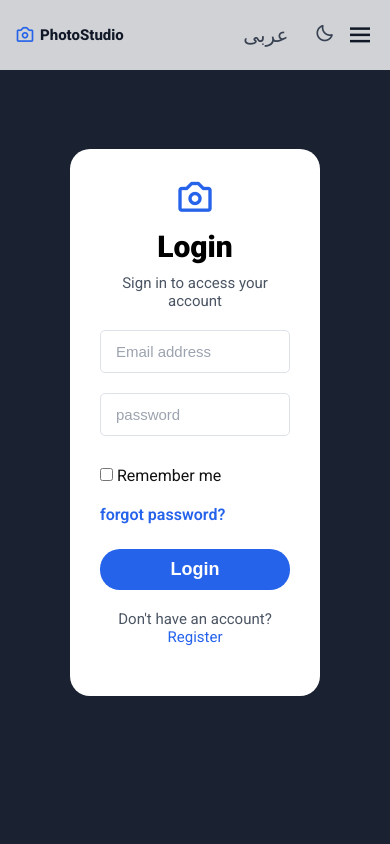
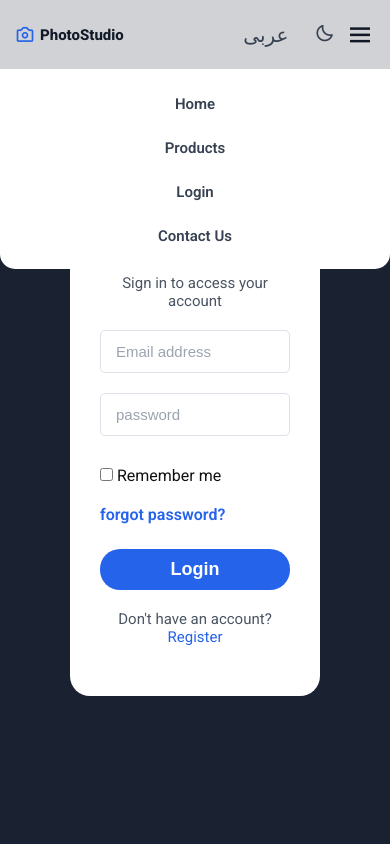
Before and after one commit to ShimaaAshraf2004/photo-studio, a plain HTML site: page html pages/login.html in a window 390 px wide. Both pictures are taken after a click on the button 360 px from the left and 35 px from the top of the page. Shown: the top 844 px of the page. Drawn offline with nearby package versions, Linux system fonts and the light colour scheme.

Commit message:
update login.js

```diff
--- a/css pages/login.css
+++ b/css pages/login.css
@@ -83,18 +83,18 @@ a {
   font-size: 20px;
   font-weight: 800;
 }
-.header nav ul {
+.header nav .nav-list {
   display: flex;
   gap: 25px;
 }
-.header nav ul a {
+.header nav .nav-list a {
   position: relative;
   font-size: 15px;
   font-weight: 600;
   color: var(--header-color);
   transition: all var(--transition-duration) var(--transition-timing-function);
 }
-.header nav ul a:hover {
+.header nav .nav-list a:hover {
   color: var(--main-color);
 }
 .header nav a::after{
@@ -361,8 +361,24 @@ a {
   .header .menu-toggle-button {
     display: block;
   }
-  .header nav {
-    display: none;
+  .header nav .nav-list {
+    /* display: block; */
+    width: 100%;
+    height: 200px;
+    background-color: var(--background-item);
+    position: absolute;
+    top: -600px;
+    left: 0;
+    right: 0;
+    border-radius: 0 0 15px 15px;
+    display: flex;
+    align-items: center;
+    justify-content: center;
+    flex-direction: column;
+    transition: all var(--transition-duration) var(--transition-timing-function);
+  }
+  .header nav .nav-list.active {
+    top: 69px;
   }
   .header .wrapper {
     margin-left: auto;
--- a/html pages/login.html
+++ b/html pages/login.html
@@ -22,7 +22,7 @@
             <span>PhotoStudio</span>
         </a>
         <nav>
-          <ul>
+          <ul class="nav-list">
             <li>
               <a href="index.html">Home</a>
             </li>
--- a/js pages/login.js
+++ b/js pages/login.js
@@ -1,8 +1,18 @@
 const toggleModeBtn = document.getElementById("toggle-mode");
 const body = document.querySelector("body");
-
+const menuBtn = document.querySelector(".menu-toggle-button");
+const menu = document.querySelector(".nav-list");
 
 toggleModeBtn.addEventListener("click", () => {
     toggleModeBtn.classList.toggle("bx-sun");
     body.classList.toggle("dark");
 });
+
+menuBtn.addEventListener("click", () => {
+    menu.classList.toggle("active");
+});
+document.addEventListener("click", (e) => {
+    if(!menu.contains(e.target) && !menuBtn.contains(e.target)) {
+        menu.classList.remove("active");
+    }
+});
--- a/js pages/main.js
+++ b/js pages/main.js
@@ -14,7 +14,7 @@ menuBtn.addEventListener("click", () => {
     menu.classList.toggle("active");
 });
 document.addEventListener("click", (e) => {
-    if(!menu.contains(e.target) && !menuBtn.contains(e.target) && !toTopBtn.contains(e.target)) {
+    if(!menu.contains(e.target) && !menuBtn.contains(e.target) &&!toTopBtn.contains(e.target)) {
         menu.classList.remove("active");
     }
 });
```
